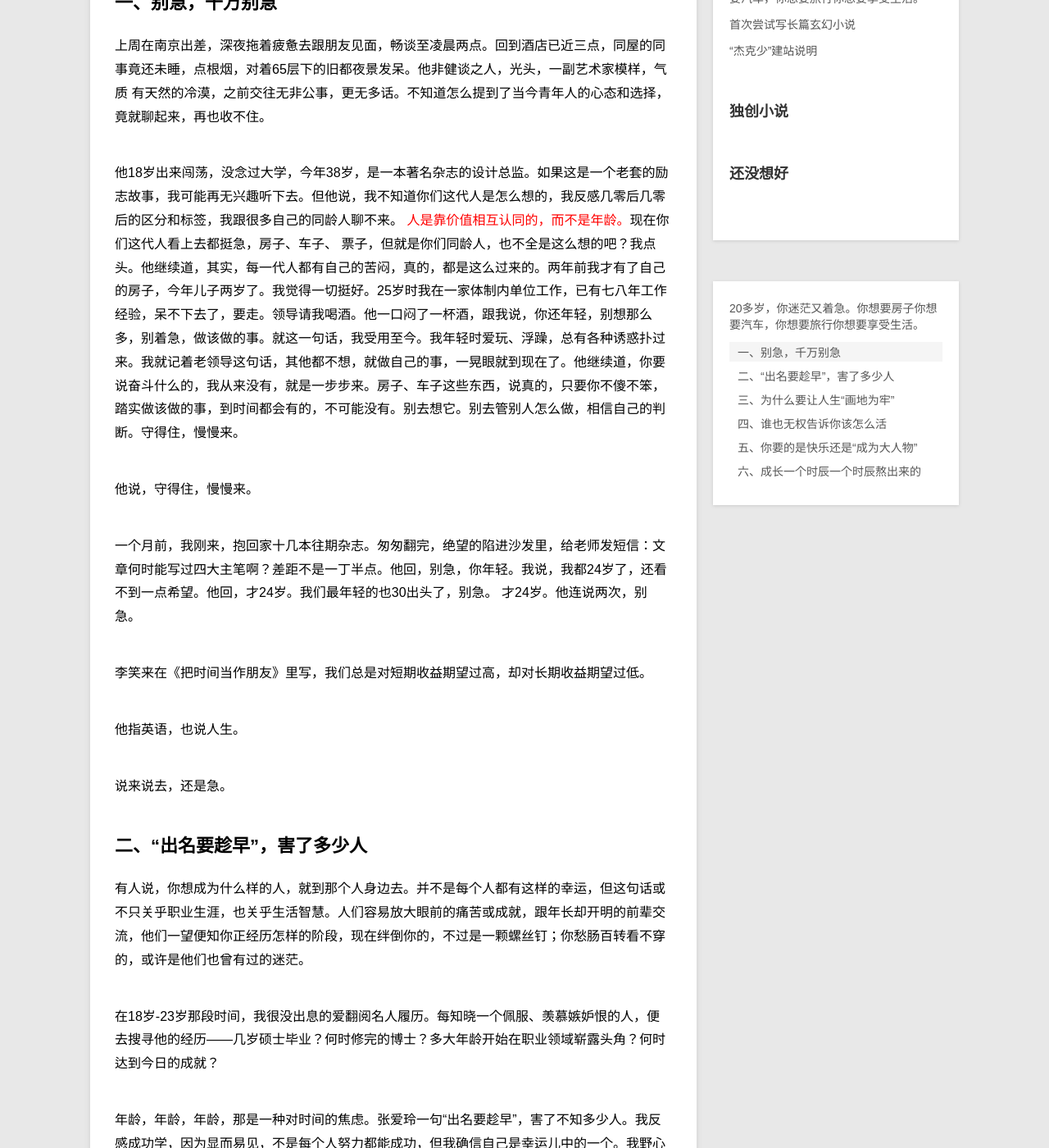
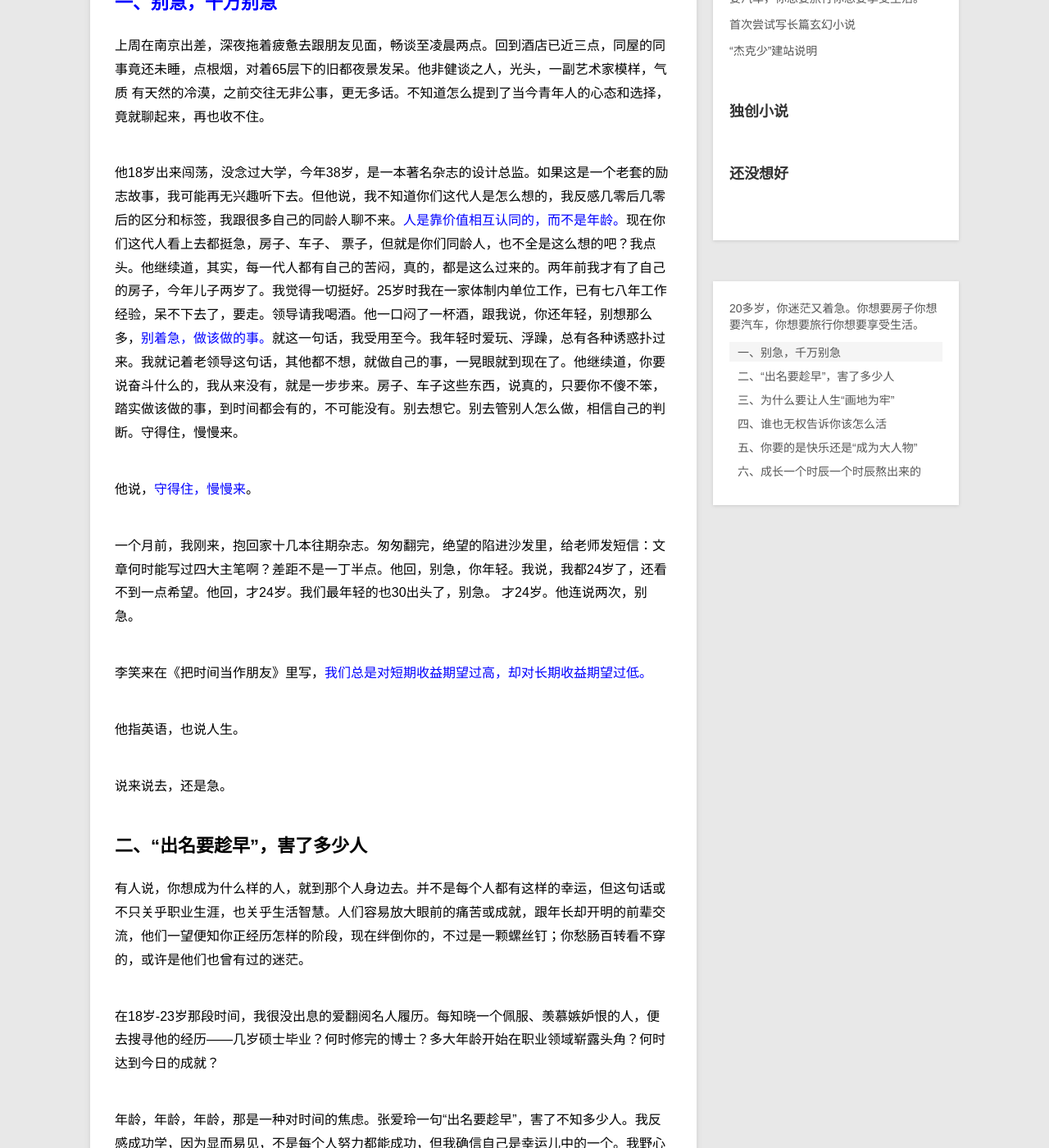
Before and after one commit to liaoweijie/liaoweijie.github.io, a Jekyll site: the page built from _posts/learn/2015-2-4-learn-2.md, in a window 1280 px wide and 1400 px high, scrolled down 618 px. Shown: the whole window at 82% size. Built offline with Jekyll 4.4.1, drawn with Linux system fonts in a browser that asks for light colours; Markdown is read by kramdown in place of the engine named in the settings; comment, search, counter and statistics services are not loaded; some of the changed text lies outside the part shown.

Commit message:
看效果

```diff
--- a/_posts/learn/2015-2-4-learn-2.md
+++ b/_posts/learn/2015-2-4-learn-2.md
@@ -13,18 +13,18 @@ description:
 
 成长，真有你想象的那样迫切？——转自雅虎《另一种活法》
 
-## 一、别急，千万别急
+## <font color="blue">一、别急，千万别急 </font>
 
 上周在南京出差，深夜拖着疲惫去跟朋友见面，畅谈至凌晨两点。回到酒店已近三点，同屋的同事竟还未睡，点根烟，对着65层下的旧都夜景发呆。他非健谈之人，光头，一副艺术家模样，气质 有天然的冷漠，之前交往无非公事，更无多话。不知道怎么提到了当今青年人的心态和选择，竟就聊起来，再也收不住。
 
-他18岁出来闯荡，没念过大学，今年38岁，是一本著名杂志的设计总监。如果这是一个老套的励志故事，我可能再无兴趣听下去。但他说，我不知道你们这代人是怎么想的，我反感几零后几零后的区分和标签，我跟很多自己的同龄人聊不来。<font color="red"> 人是靠价值相互认同的，而不是年龄。</font>现在你们这代人看上去都挺急，房子、车子、 票子，但就是你们同龄人，也不全是这么想的吧？我点头。他继续道，其实，每一代人都有自己的苦闷，真的，都是这么过来的。两年前我才有了自己的房子，今年儿子两岁了。我觉得一切挺好。25岁时我在一家体制内单位工作，已有七八年工作经验，呆不下去了，要走。领导请我喝酒。他一口闷了一杯酒，跟我说，你还年轻，别想那么多，别着急，做该做的事。就这一句话，我受用至今。我年轻时爱玩、浮躁，总有各种诱惑扑过来。我就记着老领导这句话，其他都不想，就做自己的事，一晃眼就到现在了。他继续道，你要说奋斗什么的，我从来没有，就是一步步来。房子、车子这些东西，说真的，只要你不傻不笨，踏实做该做的事，到时间都会有的，不可能没有。别去想它。别去管别人怎么做，相信自己的判断。守得住，慢慢来。
+他18岁出来闯荡，没念过大学，今年38岁，是一本著名杂志的设计总监。如果这是一个老套的励志故事，我可能再无兴趣听下去。但他说，我不知道你们这代人是怎么想的，我反感几零后几零后的区分和标签，我跟很多自己的同龄人聊不来。<font color="blue">人是靠价值相互认同的，而不是年龄。</font>现在你们这代人看上去都挺急，房子、车子、 票子，但就是你们同龄人，也不全是这么想的吧？我点头。他继续道，其实，每一代人都有自己的苦闷，真的，都是这么过来的。两年前我才有了自己的房子，今年儿子两岁了。我觉得一切挺好。25岁时我在一家体制内单位工作，已有七八年工作经验，呆不下去了，要走。领导请我喝酒。他一口闷了一杯酒，跟我说，你还年轻，别想那么多，<font color="blue">别着急，做该做的事。</font>就这一句话，我受用至今。我年轻时爱玩、浮躁，总有各种诱惑扑过来。我就记着老领导这句话，其他都不想，就做自己的事，一晃眼就到现在了。他继续道，你要说奋斗什么的，我从来没有，就是一步步来。房子、车子这些东西，说真的，只要你不傻不笨，踏实做该做的事，到时间都会有的，不可能没有。别去想它。别去管别人怎么做，相信自己的判断。守得住，慢慢来。
 
-他说，守得住，慢慢来。
+他说，<font color="blue">守得住，慢慢来</font>。
 
 一个月前，我刚来，抱回家十几本往期杂志。匆匆翻完，绝望的陷进沙发里，给老师发短信：文章何时能写过四大主笔啊？差距不是一丁半点。他回，别急，你年轻。我说，我都24岁了，还看不到一点希望。他回，才24岁。我们最年轻的也30出头了，别急。
 才24岁。他连说两次，别急。
 
-李笑来在《把时间当作朋友》里写，我们总是对短期收益期望过高，却对长期收益期望过低。
+李笑来在《把时间当作朋友》里写，<font color="blue">我们总是对短期收益期望过高，却对长期收益期望过低。</font>
 
 他指英语，也说人生。
 
@@ -44,7 +44,7 @@ description:
 
 但是，你问一个刚刚告别机械枯燥的高中生活，对世界和生活的认识刚起步的年轻人，他想要什么？他想要优异的成绩、同学间的声望、漂亮的女朋友，他还想要毕业后找到令人称羡的工作，尽快赚钱、成名、成功。
 
-有人会问，这有问题吗？诚然，这也是“我想要什么”，但却只是模式化的流水生产线，试图把所有年轻人都打磨成一样的面孔。“想要什么”不应只关乎俗世的职业、功名，它应该切合更深层次的命题、人本身的挣扎和探索，即——我是谁？
+有人会问，这有问题吗？诚然，这也是“我想要什么”，但却只是模式化的流水生产线，试图把所有年轻人都打磨成一样的面孔。<font color="blue">“想要什么”不应只关乎俗世的职业、功名，它应该切合更深层次的命题、人本身的挣扎和探索，即——我是谁？</font>
 
 你是谁？想拿遍大学里所有的奖学金，想过上物质丰裕的生活，想获得一个高薪的职位，想在北京四环内拥有一套自己的房子……Noooo……你是谁？
 
```
